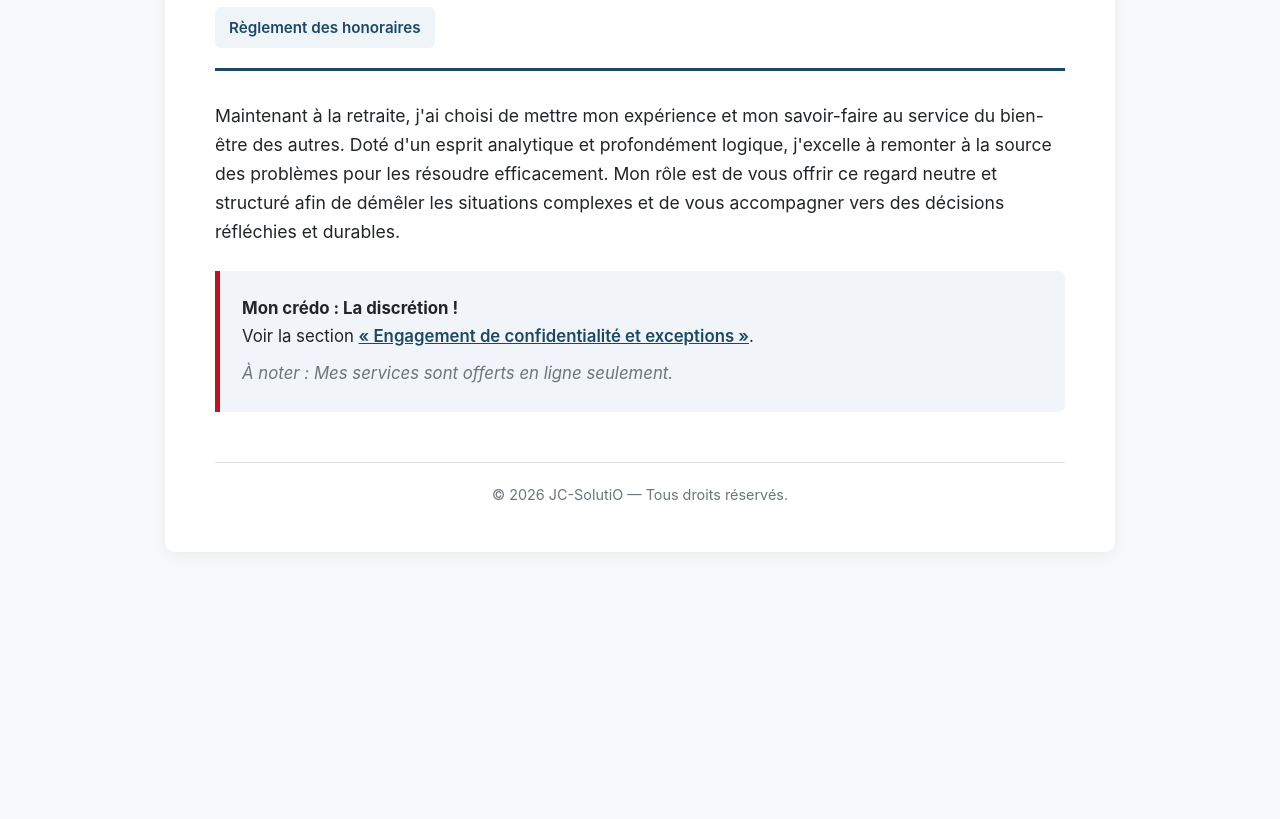
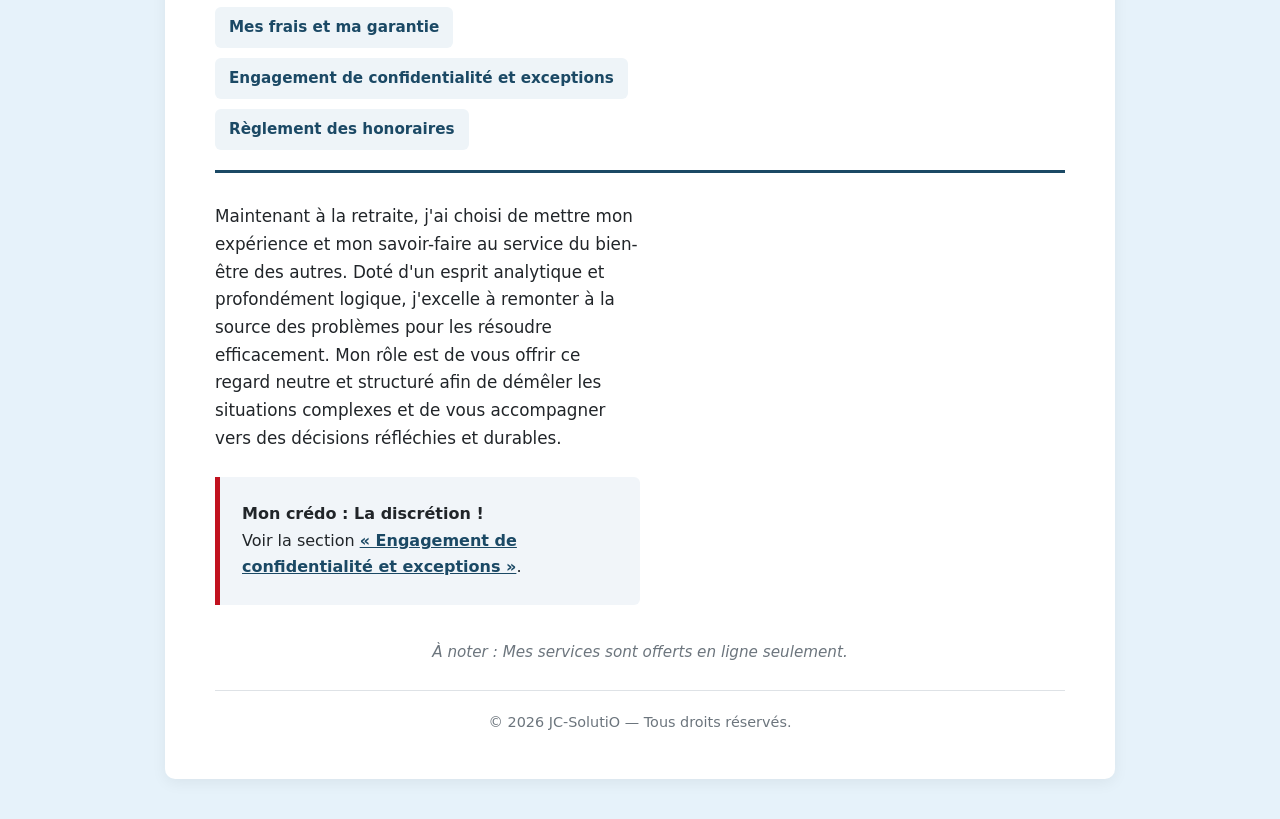
Before and after one commit to JC-SolutiO/JC-SolutiO, a plain HTML site: page index.html in a window 1280 px wide. Shown: the part 281-1100 px from the top of the page. Before the commit the page ends 873 px from the top, so only its background shows below. Drawn offline with Linux system fonts and the light colour scheme.

Commit message:
Update index.html

```diff
--- a/index.html
+++ b/index.html
@@ -8,18 +8,23 @@
         :root {
             --bleu-principal: #1b4965;
             --rouge-accent: #c1121f;
-            --fond-clair: #f8f9fa;
+            --fond-pastel: #e6f2fa;
             --texte-sombre: #212529;
             --gris-doux: #6c757d;
+            --fonte-texte: "Lucida Calligraphy", "Apple Chancery", cursive;
         }
 
         body {
-            font-family: -apple-system, BlinkMacSystemFont, "Segoe UI", Roboto, Helvetica, Arial, sans-serif;
+            font-family: var(--fonte-texte);
             line-height: 1.65;
             color: var(--texte-sombre);
-            background-color: var(--fond-clair);
+            background-color: var(--fond-pastel);
             margin: 0;
             padding: 0;
+        }
+
+        h1, h2, h3, .titre-site {
+            font-family: -apple-system, BlinkMacSystemFont, "Segoe UI", Roboto, Helvetica, Arial, sans-serif;
         }
 
         /* Bandeau En construction (à retirer lors du lancement officiel) */
@@ -32,6 +37,7 @@
             font-weight: 800;
             font-size: 1.5rem;
             letter-spacing: 0.5px;
+            font-family: -apple-system, BlinkMacSystemFont, "Segoe UI", Roboto, Helvetica, Arial, sans-serif;
         }
 
         .conteneur {
@@ -59,12 +65,14 @@
         .nom-marque {
             color: var(--rouge-accent);
             font-weight: 800;
+            font-size: 2.2rem;
         }
 
-        /* Barre de navigation */
+        /* Barre de navigation verticale */
         nav {
             display: flex;
-            flex-wrap: wrap;
+            flex-direction: column;
+            align-items: flex-start;
             gap: 10px;
         }
 
@@ -84,8 +92,13 @@
             color: #ffffff;
         }
 
+        /* Demi-largeur sur la première page */
+        .demi-largeur {
+            width: 50%;
+        }
+
         .intro p {
-            font-size: 1.1rem;
+            font-size: 1.05rem;
             margin-bottom: 25px;
         }
 
@@ -99,7 +112,7 @@
 
         .encadre-credo p {
             margin: 6px 0;
-            font-size: 1.05rem;
+            font-size: 1rem;
         }
 
         .encadre-credo a {
@@ -108,19 +121,27 @@
             text-decoration: underline;
         }
 
-        .note-ligne {
+        .note-bas-page {
             font-style: italic;
             color: var(--gris-doux);
-            margin-top: 10px !important;
+            text-align: center;
+            margin-top: 35px;
+            font-size: 0.95rem;
         }
 
         footer {
             text-align: center;
-            margin-top: 50px;
+            margin-top: 25px;
             padding-top: 20px;
             border-top: 1px solid #dee2e6;
             color: var(--gris-doux);
             font-size: 0.9rem;
+        }
+
+        @media (max-width: 750px) {
+            .demi-largeur {
+                width: 100%;
+            }
         }
 
         @media (max-width: 600px) {
@@ -132,11 +153,8 @@
                 margin: 15px;
                 padding: 25px 20px;
             }
-            h1 {
+            h1, .nom-marque {
                 font-size: 1.75rem;
-            }
-            nav {
-                flex-direction: column;
             }
         }
     </style>
@@ -160,7 +178,7 @@
             </nav>
         </header>
 
-        <section class="intro">
+        <section class="intro demi-largeur">
             <p>
                 Maintenant à la retraite, j'ai choisi de mettre mon expérience et mon savoir-faire au service du bien-être des autres. Doté d'un esprit analytique et profondément logique, j'excelle à remonter à la source des problèmes pour les résoudre efficacement. Mon rôle est de vous offrir ce regard neutre et structuré afin de démêler les situations complexes et de vous accompagner vers des décisions réfléchies et durables.
             </p>
@@ -168,9 +186,10 @@
             <div class="encadre-credo">
                 <p><strong>Mon crédo : La discrétion !</strong><br>
                 Voir la section <a href="confidentialite.html">« Engagement de confidentialité et exceptions »</a>.</p>
-                <p class="note-ligne">À noter : Mes services sont offerts en ligne seulement.</p>
             </div>
         </section>
+
+        <p class="note-bas-page">À noter : Mes services sont offerts en ligne seulement.</p>
 
         <footer>
             &copy; 2026 JC-SolutiO — Tous droits réservés.
```
